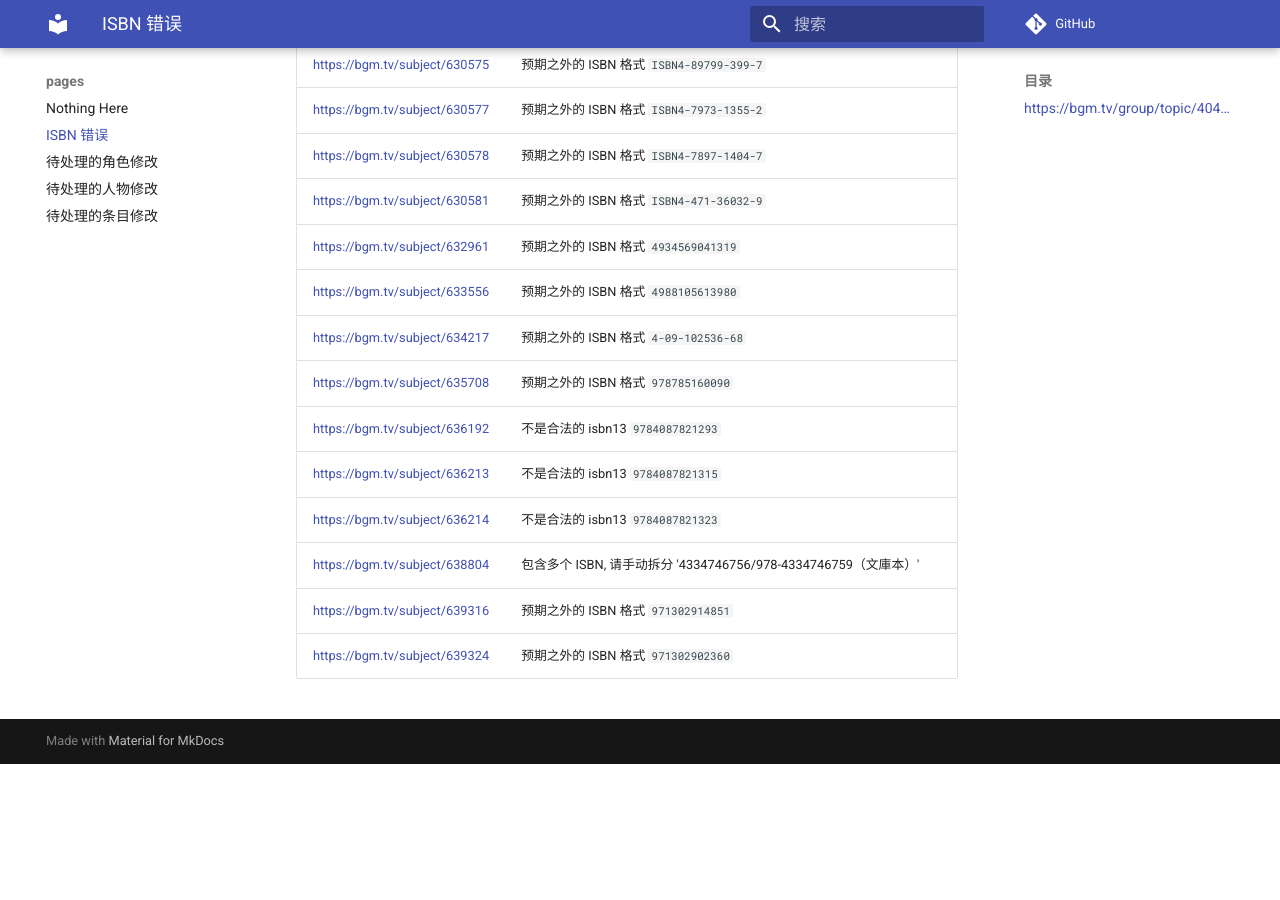
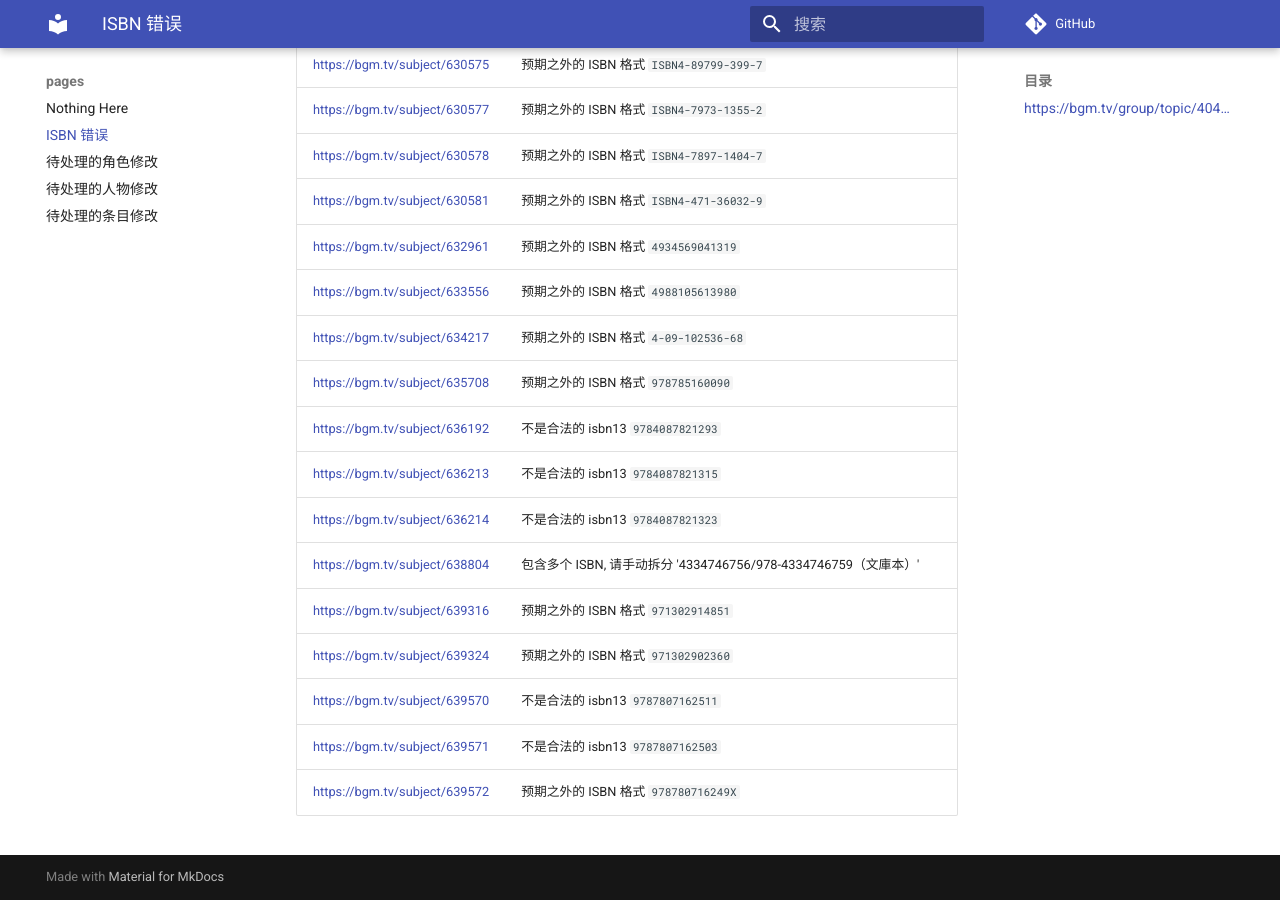
Before and after one commit to trim21/bangumi-pages, an MkDocs documentation site: the page built from docs/isbn.md, in a window 1280 px wide and 900 px high, scrolled down 10097 px. Built offline with MkDocs 1.6.1 and Material for MkDocs 9.7.7, drawn with Linux system fonts in a browser that asks for light colours; comment, search, counter and statistics services are not loaded; before the commit the page ends 10861 px from its top, so only the background shows below that.

Commit message:
update isbn.md

```diff
--- a/docs/isbn.md
+++ b/docs/isbn.md
@@ -235,3 +235,6 @@ total 230
 | <https://bgm.tv/subject/638804> | 包含多个 ISBN, 请手动拆分 '4334746756/978-4334746759（文庫本）' |
 | <https://bgm.tv/subject/639316> | 预期之外的 ISBN 格式 `971302914851` |
 | <https://bgm.tv/subject/639324> | 预期之外的 ISBN 格式 `971302902360` |
+| <https://bgm.tv/subject/639570> | 不是合法的 isbn13 <code>9787807162511</code> |
+| <https://bgm.tv/subject/639571> | 不是合法的 isbn13 <code>9787807162503</code> |
+| <https://bgm.tv/subject/639572> | 预期之外的 ISBN 格式 `978780716249X` |
```
Also changed, not shown: other parts of docs/isbn.md (+1 -1 lines).
